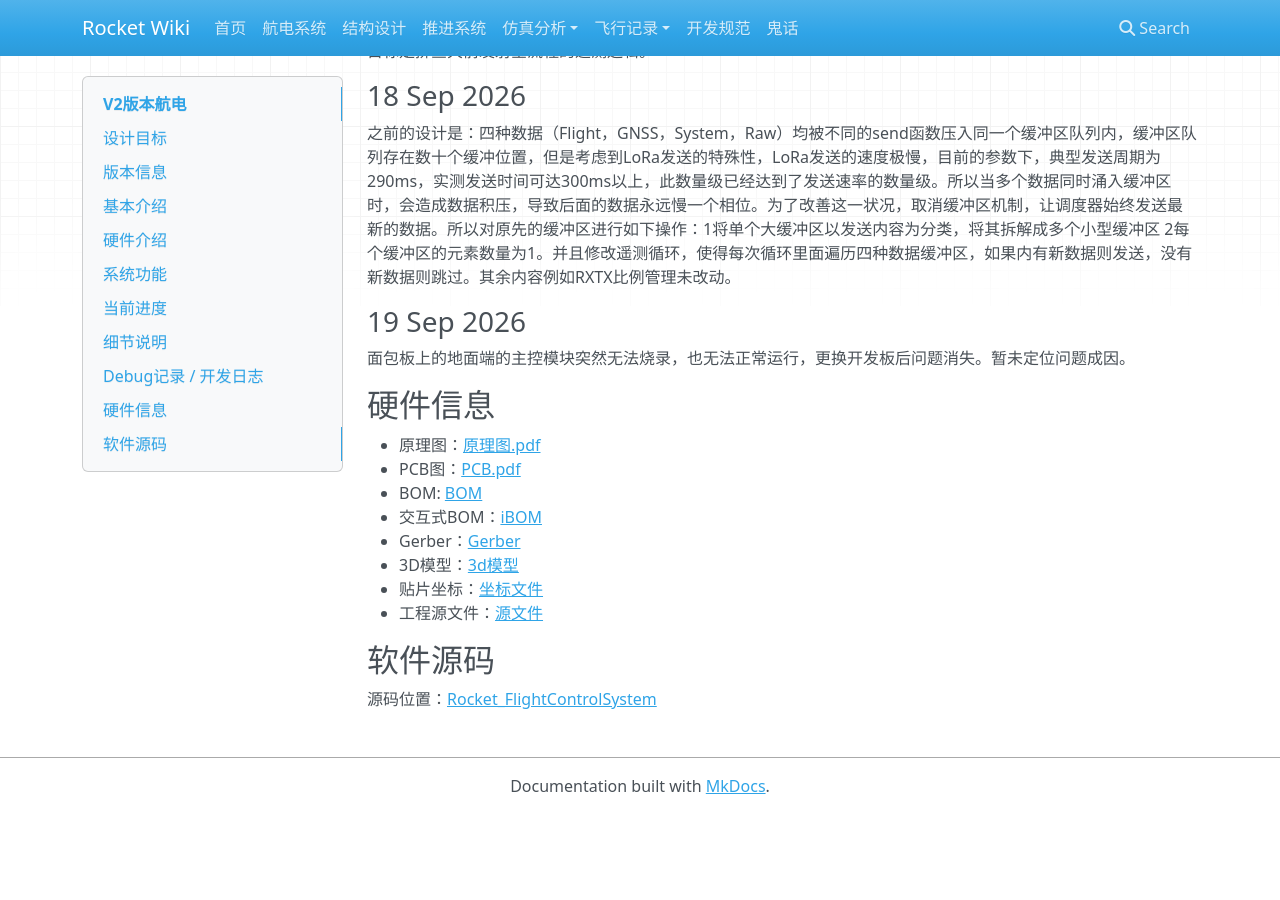
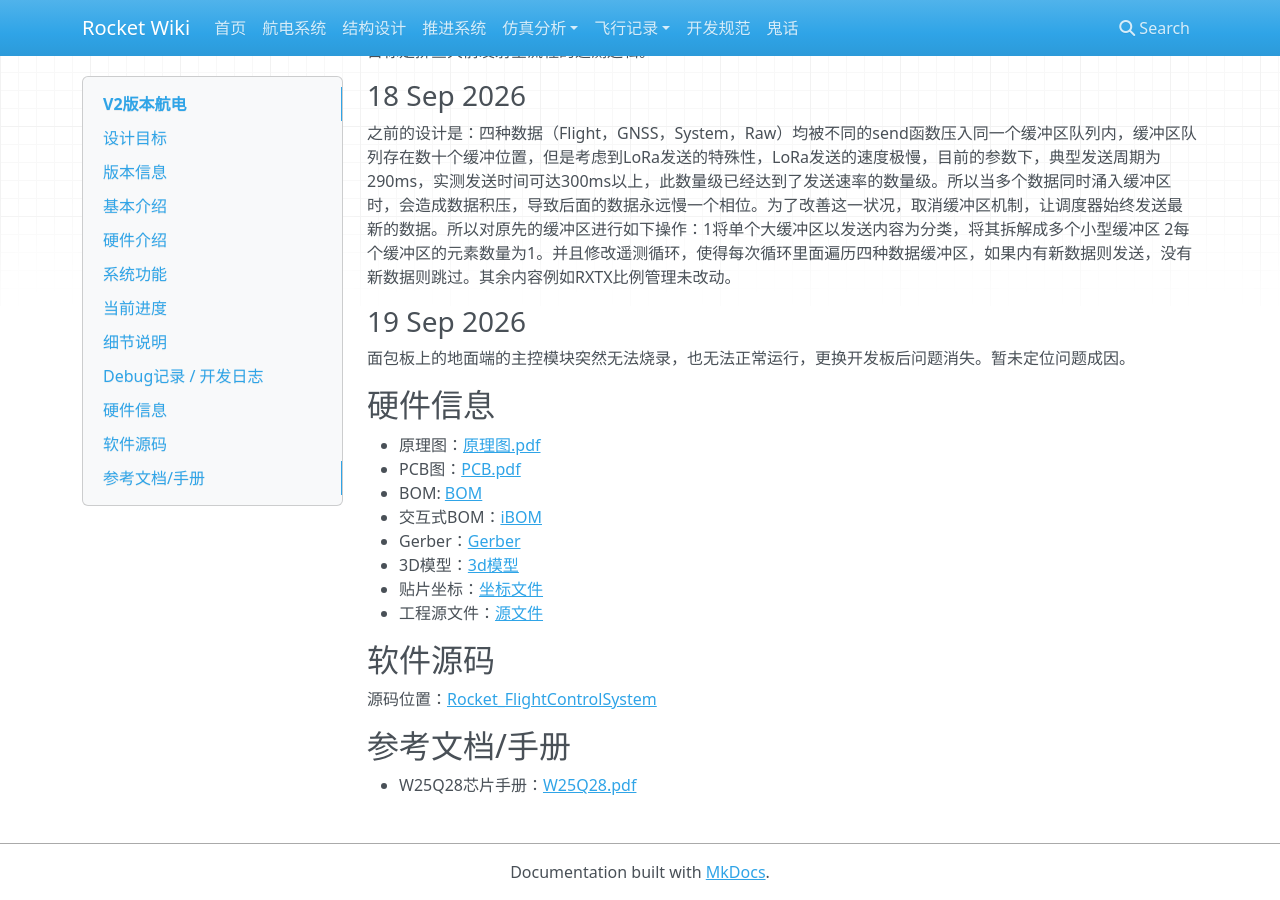
Before and after one commit to SophonSnwflake/rocket-docs, an MkDocs documentation site: the page built from docs/avionics/v2/index.md, in a window 1280 px wide and 900 px high, scrolled down 5455 px. Built offline with MkDocs 1.6.1, drawn with Linux system fonts in a browser that asks for light colours; nearby versions of some CDN libraries; before the commit the page ends 6269 px from its top, so only the background shows below that.

Commit message:
添加一个芯片手册

```diff
--- a/docs/avionics/v2/index.md
+++ b/docs/avionics/v2/index.md
@@ -178,9 +178,6 @@ $$
 
 
 
-
-
-
 ## 硬件信息
 
 - 原理图：[原理图.pdf](assets/hardware/原理图.pdf)
@@ -196,3 +193,7 @@ $$
 ## 软件源码
 
 源码位置：[Rocket_FlightControlSystem](https://github.com/SophonSnwflake/Rocket_FlightControlSystem)
+
+## 参考文档/手册
+
+- W25Q28芯片手册：[W25Q28.pdf](assets/papers/W25Q28.pdf)
```
Also changed, not shown: 1 other file.
